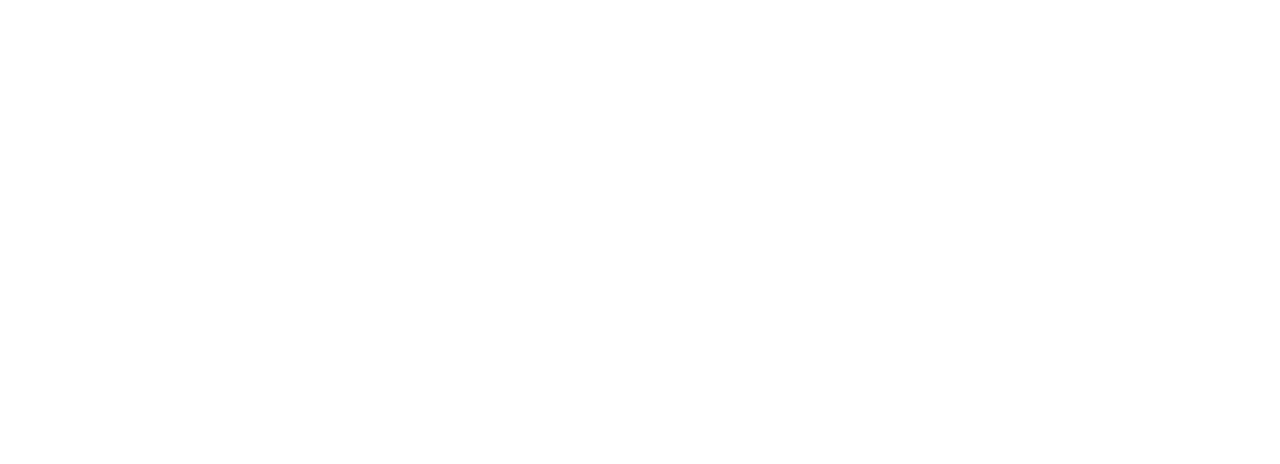
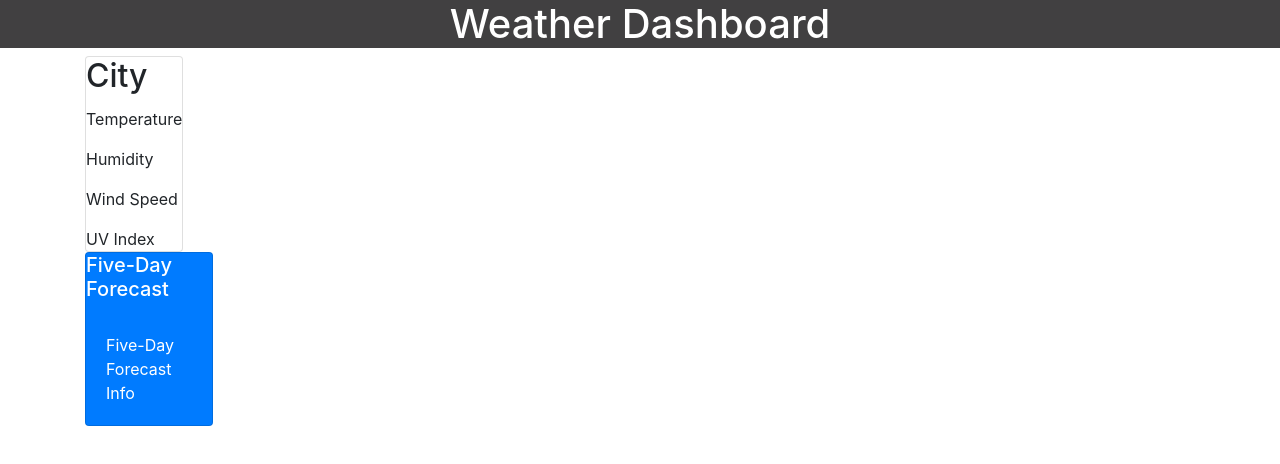
Before and after one commit to empousadorable/weather-dashboard, a plain HTML site: page index.html in a window 1280 px wide. Drawn offline with nearby package versions, Linux system fonts and the light colour scheme.

Commit message:
add cards and test js

```diff
--- a/assets/css/style.css
+++ b/assets/css/style.css
@@ -0,0 +1,5 @@
+.container-fluid {
+    background-color: #414041;
+    color: white;
+    text-align: center;
+}
--- a/assets/js/script.js
+++ b/assets/js/script.js
@@ -0,0 +1,5 @@
+var weatherDashboard = function() {
+    console.log("function");
+};
+
+weatherDashboard();
--- a/index.html
+++ b/index.html
@@ -4,10 +4,40 @@
     <meta charset="UTF-8">
     <meta name="viewport" content="width=device-width, initial-scale=1.0">
     <link rel="stylesheet" href="./assets/css/style.css">
-    <title>Weather Dashboard</title>
-</head>
-<body>
+        <!-- Bootstrap CSS -->
+        <link rel="stylesheet" href="https://stackpath.bootstrapcdn.com/bootstrap/4.3.1/css/bootstrap.min.css" integrity="sha384-ggOyR0iXCbMQv3Xipma34MD+dH/1fQ784/j6cY/iJTQUOhcWr7x9JvoRxT2MZw1T" crossorigin="anonymous">
+        <title>Weather Dashboard</title>
+      </head>
 
-    <script src="/weather-dashboard/assets/js/script.js"></script>
+      <body>
+        <div class="container-fluid">
+            <h1>Weather Dashboard</h1>
+        </div>
+        <div class="container">
+            <div class="row">
+                <div class="col-4">
+                    <div class="col-8">
+                        <div class="row">
+                                <div class="card">
+                                          <h2 class="card-title">City</h2>
+                                          <p id="temp" class="card-text">Temperature</p>
+                                          <p id="hum"class="card-text">Humidity</p>
+                                          <p id="wind"class="card-text">Wind Speed</p>
+                                          <p id="UV"class="card-text">UV Index</p>
+                                        </div>
+                                      </div>
+                                <div class="row">
+                                    <div class="card text-white bg-primary mb-3" style="max-width: 8rem; max-height: 11rem;">
+                                        <h5 class="card-title">Five-Day Forecast</h5>
+                                    <div class="card-body">
+                                        <p class="card-text">Five-Day Forecast Info</p>
+                                    </div>
+                            </div>
+                        </div>
+                    </div>
+                </div>
+            </div>
+        </div>
+    <script src="./assets/js/script.js"></script>
 </body>
 </html>
```
